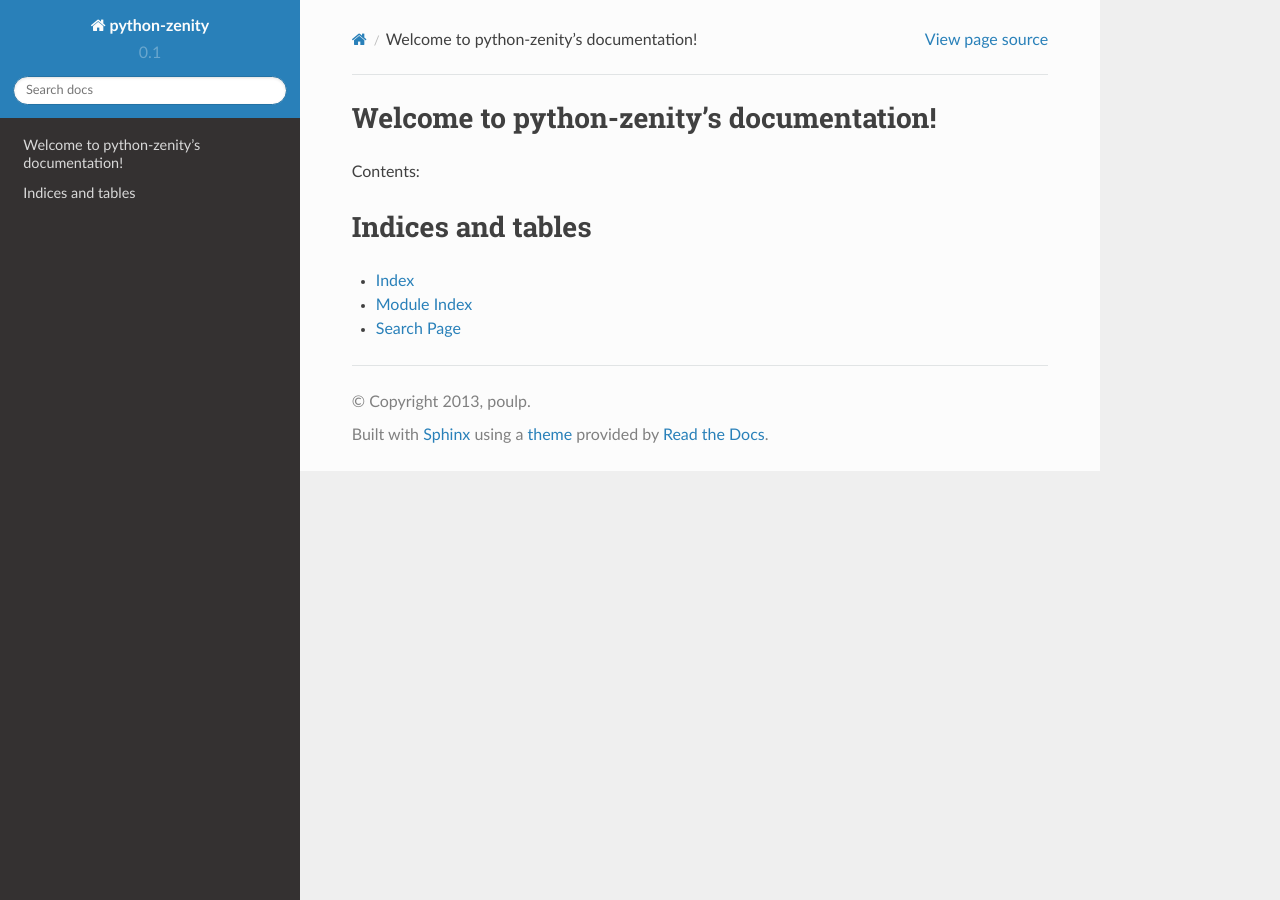
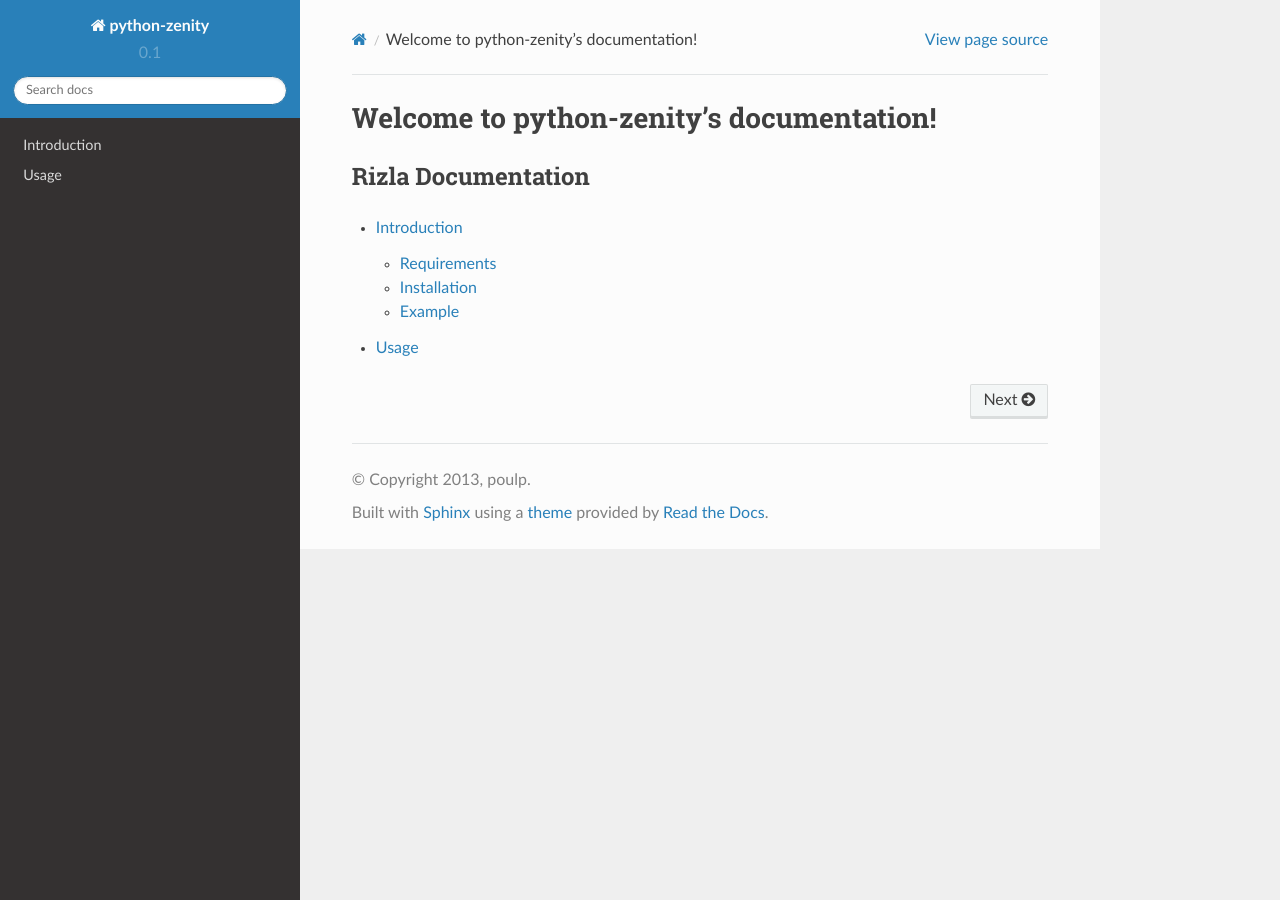
Before and after one commit to poulp/zenipy, a Sphinx documentation site: the page built from docs/source/index.rst, in a window 1280 px wide. Built offline with Sphinx 7.4.7 and the Read the Docs theme 2.0.0, drawn with Linux system fonts in a browser that asks for light colours.

Commit message:
update docs

```diff
--- /dev/null
+++ b/docs/source/content.rst.inc
@@ -0,0 +1,9 @@
+
+Rizla Documentation
+-------------------
+
+.. toctree::
+  :maxdepth: 2
+
+  intro
+  usage
--- a/docs/source/index.rst
+++ b/docs/source/index.rst
@@ -6,16 +6,4 @@
 Welcome to python-zenity's documentation!
 =========================================
 
-Contents:
-
-.. toctree::
-   :maxdepth: 2
-
-
-
-Indices and tables
-==================
-
-* :ref:`genindex`
-* :ref:`modindex`
-* :ref:`search`
+.. include:: content.rst.inc
--- /dev/null
+++ b/docs/source/usage.rst
@@ -0,0 +1,2 @@
+Usage
+=====
```
Also changed, not shown: docs/source/intro.rst (added, +52 -0 lines).
